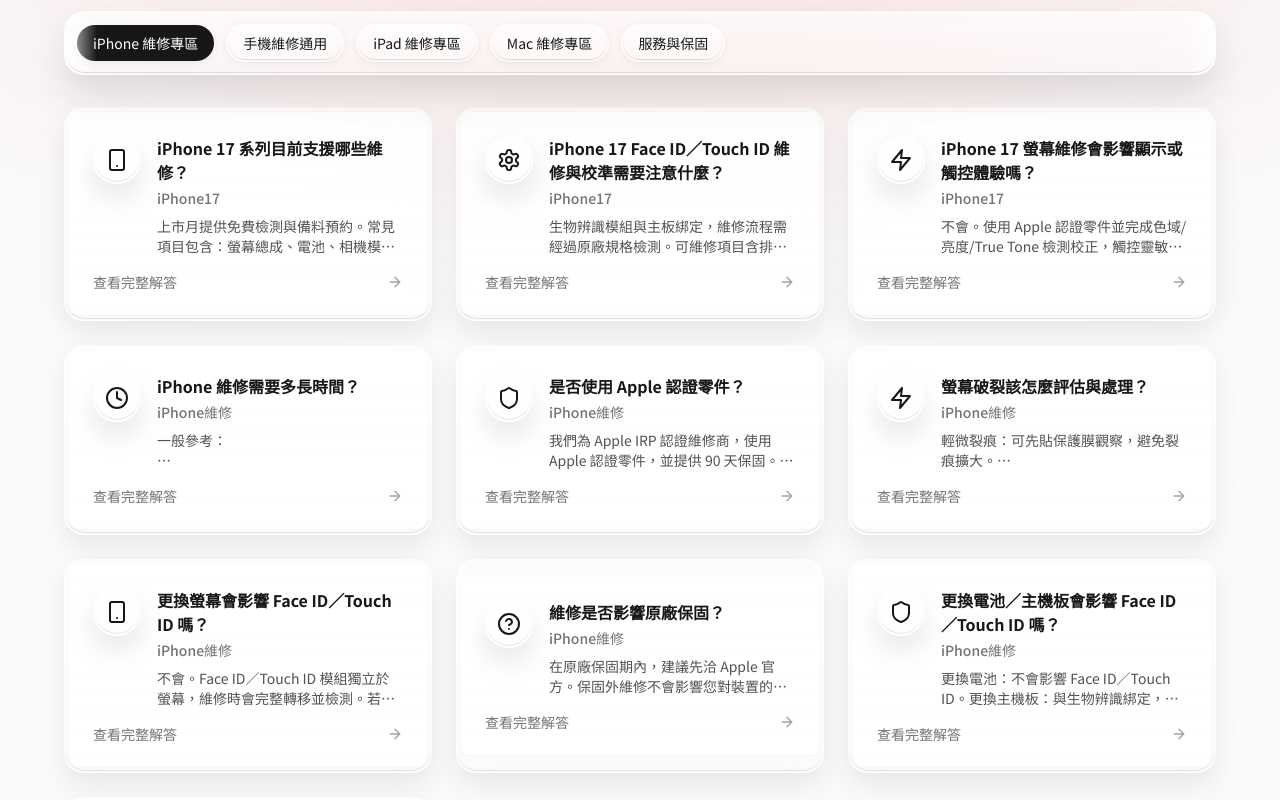
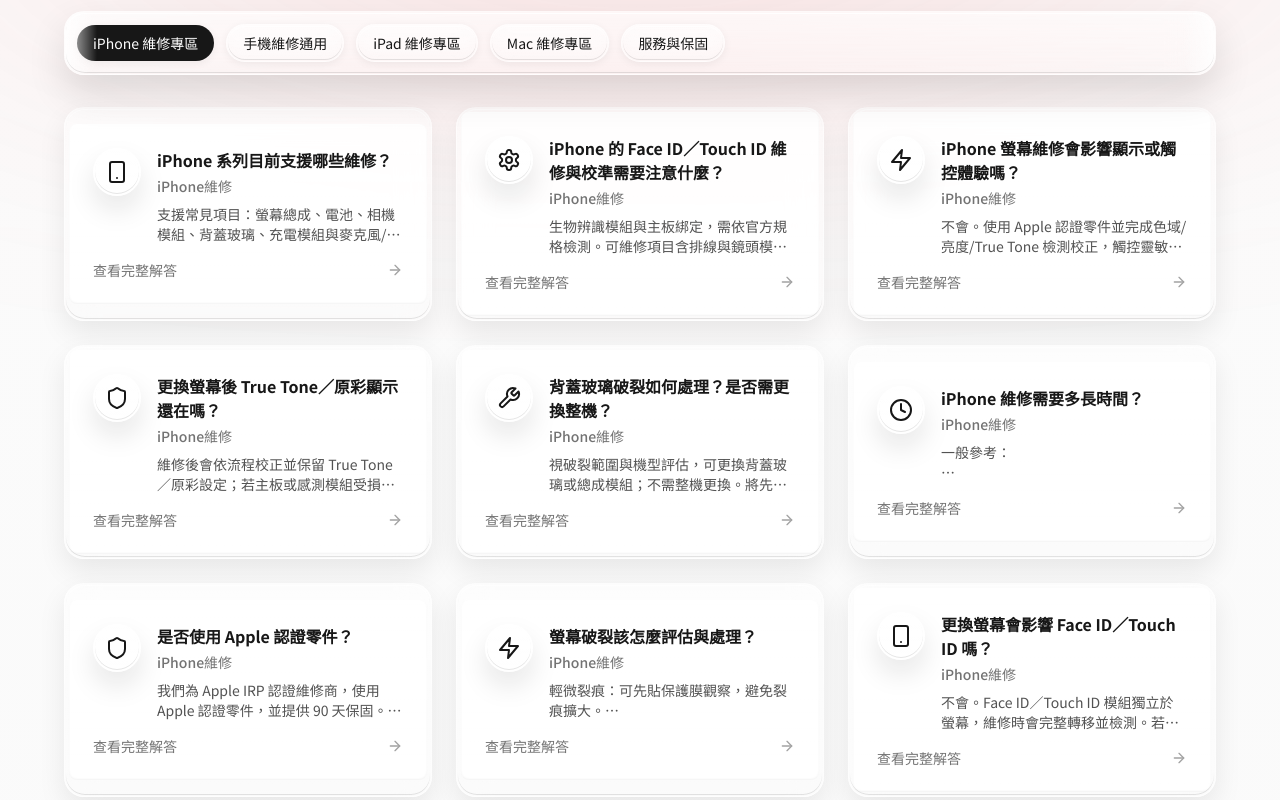
Before and after one commit to AioliaKnight/FixMaster, a Next.js app: page / in a window 1280 px wide. Shown: the part 5360-6160 px from the top of the page. Built offline with nearby package versions, Linux system fonts and the light colour scheme; no server answers.

Commit message:
feat(faq): expand categories with balanced items; genericize model mentions; fix wording

```diff
--- a/src/components/FAQSection.tsx
+++ b/src/components/FAQSection.tsx
@@ -25,21 +25,33 @@
       faqs: [
         {
           icon: Smartphone,
-          question: 'iPhone 17 系列目前支援哪些維修？',
-          answer: '上市月提供免費檢測與備料預約。常見項目包含：螢幕總成、電池、相機模組、背蓋玻璃與充電模組。實際交期依原廠料件到貨為準。',
-          category: 'iPhone17'
+          question: 'iPhone 系列目前支援哪些維修？',
+          answer: '支援常見項目：螢幕總成、電池、相機模組、背蓋玻璃、充電模組與麥克風/喇叭。實際交期依原廠料件供應與檢測結果為準。',
+          category: 'iPhone維修'
         },
         {
           icon: Settings,
-          question: 'iPhone 17 Face ID／Touch ID 維修與校準需要注意什麼？',
-          answer: '生物辨識模組與主板綁定，維修流程需經過原廠規格檢測。可維修項目含排線與鏡頭模組異常；若涉及主板更動將於施工前完整告知風險與時程。',
-          category: 'iPhone17'
+          question: 'iPhone 的 Face ID／Touch ID 維修與校準需要注意什麼？',
+          answer: '生物辨識模組與主板綁定，需依官方規格檢測。可維修項目含排線與鏡頭模組異常；若涉及主板更動將於施工前完整告知風險與時程並取得同意。',
+          category: 'iPhone維修'
         },
         {
           icon: Zap,
-          question: 'iPhone 17 螢幕維修會影響顯示或觸控體驗嗎？',
+          question: 'iPhone 螢幕維修會影響顯示或觸控體驗嗎？',
           answer: '不會。使用 Apple 認證零件並完成色域/亮度/True Tone 檢測校正，觸控靈敏、顯示準確。完修後提供檢測紀錄與 90 天保固。',
-          category: 'iPhone17'
+          category: 'iPhone維修'
+        },
+        {
+          icon: Shield,
+          question: '更換螢幕後 True Tone／原彩顯示還在嗎？',
+          answer: '維修後會依流程校正並保留 True Tone／原彩設定；若主板或感測模組受損，將先行說明可行替代方案與影響。',
+          category: 'iPhone維修'
+        },
+        {
+          icon: Wrench,
+          question: '背蓋玻璃破裂如何處理？是否需更換整機？',
+          answer: '視破裂範圍與機型評估，可更換背蓋玻璃或總成模組；不需整機更換。將先免費檢測並提供報價與時程。',
+          category: 'iPhone維修'
         },
         {
           icon: Clock,
@@ -68,7 +80,7 @@
         {
           icon: HelpCircle,
           question: '維修是否影響原廠保固？',
-          answer: '在原廠保固期內，建議先洽 Apple 官方。保固外維修不會影響您對裝置的使用，但第三方維修可能不在 Apple 原廠保固範圍。我们提供 90 天維修保固作為保障。',
+          answer: '在原廠保固期內，建議先洽 Apple 官方。保固外維修不會影響您對裝置的使用，但第三方維修可能不在 Apple 原廠保固範圍。我們提供 90 天維修保固作為保障。',
           category: 'iPhone維修'
         },
         {
@@ -90,7 +102,7 @@
       faqs: [
         {
           icon: AlertCircle,
-          question: 'iPhone 17 進水怎麼辦？',
+          question: '手機進水怎麼辦？',
           answer: '立刻關機、勿充電與加熱，保持裝置原狀送修。24 小時內處理成功率最高。我們提供主機板清洗與資料救援評估，並完整告知風險。',
           category: '進水救援'
         },
@@ -105,6 +117,18 @@
           question: '維修後我們如何測試確保功能正常？',
           answer: '依項目逐項檢測：觸控/顯示、相機前後/錄影、喇叭/麥克風/聽筒、充電/電流、感測器、Face ID/Touch ID、通話/網路。完修提供檢測紀錄與保固。',
           category: '完修測試'
+        },
+        {
+          icon: Clock,
+          question: '維修需預約嗎？可以現場等候嗎？',
+          answer: '建議先透過 LINE 或電話預約以保留時段；螢幕與電池等常見維修可現場等候，主機板級或特殊項目將另行通知時程。',
+          category: '維修流程'
+        },
+        {
+          icon: Shield,
+          question: '維修後的防水會恢復嗎？',
+          answer: '裝置的防水等級（如 IP68）為組裝出廠條件，維修後雖會重貼膠條並檢測，但無法保證達到原出廠等級。建議遠離高濕或高壓水環境。',
+          category: '維修風險'
         },
         {
           icon: Wrench,
@@ -158,6 +182,18 @@
           question: 'iPad 觸控不靈敏怎麼辦？',
           answer: '若特定區域遲滯或跳點，可能為觸控層或觸控 IC 問題。可先重啟與更新系統，若持續發生，建議更換螢幕總成或進一步檢測。',
           category: 'iPad維修'
+        },
+        {
+          icon: AlertCircle,
+          question: 'iPad 電池鼓脹怎麼處理？還能繼續使用嗎？',
+          answer: '不建議持續使用。電池鼓脹可能頂開螢幕造成二次損傷；建議盡快關機送修，由專業人員在安全環境下更換並檢測。',
+          category: 'iPad維修'
+        },
+        {
+          icon: FileText,
+          question: 'iPad 玻璃破裂一定要換總成嗎？',
+          answer: '多數整合型面板需更換總成（玻璃+顯示+觸控），以確保貼合品質與觸控靈敏度；檢測後會提供可行方案與差異說明。',
+          category: 'iPad維修'
         }
       ]
     },
@@ -181,6 +217,18 @@
           question: 'Mac 維修會影響原廠保固嗎？',
           answer: '保固內建議先與 Apple 官方確認。保固外之第三方維修，不在原廠保固範圍。我們提供 90 天維修保固與檢測報告留存。',
           category: 'Mac維修'
+        },
+        {
+          icon: Wrench,
+          question: '是否提供風扇清潔與散熱維護？建議頻率？',
+          answer: '提供風扇與散熱模組清潔、散熱膏更換等服務；重度使用環境建議每 6–12 個月檢視一次，有效降低溫度與噪音。',
+          category: 'Mac維護'
+        },
+        {
+          icon: FileText,
+          question: '可否升級 SSD 或更換電池？資料如何轉移？',
+          answer: '視機型可行性而定；可協助資料備份與轉移，施工前先說明風險與時程。完成後提供檢測紀錄與保固。',
+          category: 'Mac升級'
         }
       ]
     },
```
